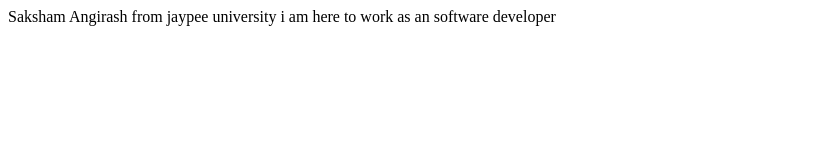
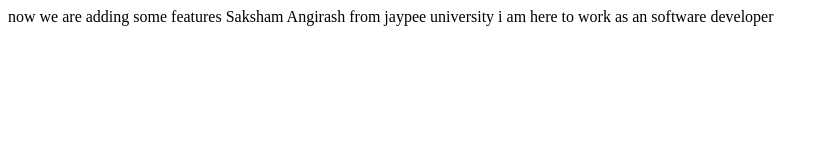
Before and after one commit to SakshamAngirash/Git-and-github-Tutorial, a plain HTML site: page index.html in a window 1280 px wide. Shown: the whole page, without its empty margins (0-829 px from the left). Drawn offline with Linux system fonts and the light colour scheme.

Commit message:
feature added

```diff
--- a/index.html
+++ b/index.html
@@ -5,7 +5,9 @@
     <meta name="viewport" content="width=device-width, initial-scale=1.0" />
     <title>Document</title>
   </head>
-  <body></body>
+  <body>
+    now we are adding some features
+  </body>
 </html>
 Saksham Angirash from jaypee university i am here to work as an software
 developer
```
